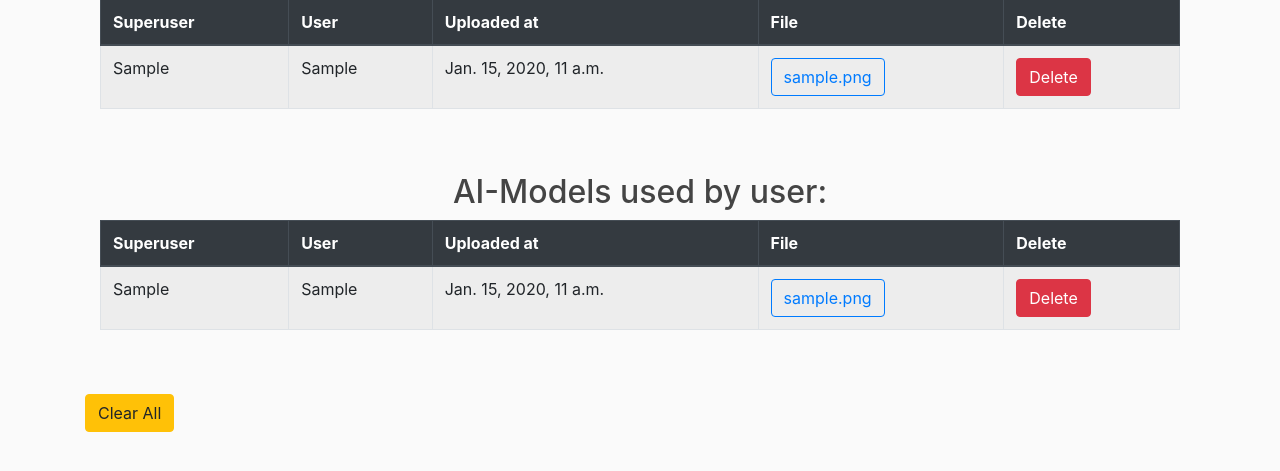
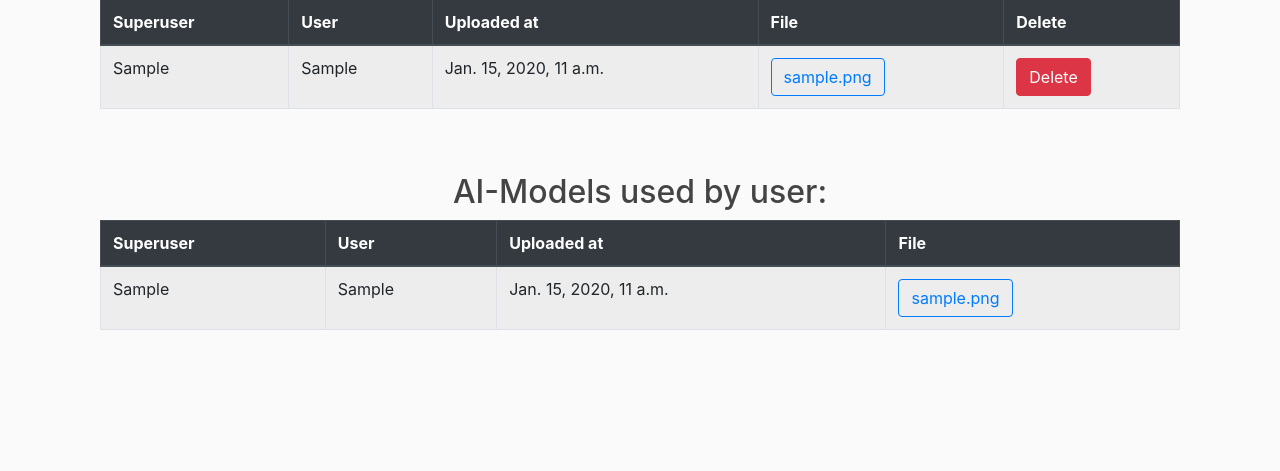
Before and after one commit to MrJoe25/jam-explanation-system, a Django app: page /personal_dashboard/ in a window 1280 px wide. Shown: the part 127-598 px from the top of the page. Run offline with Django 4.2, Linux system fonts and the light colour scheme; a user stored in the database is signed in; tables that the repository leaves empty hold one stand-in row (values such as "Sample post"); some libraries are stand-ins or nearby versions.

Commit message:
small changes

```diff
--- a/JAMes/usermanagement/templates/usermanagement/personal_dashboard.html
+++ b/JAMes/usermanagement/templates/usermanagement/personal_dashboard.html
@@ -48,7 +48,7 @@
                 <th>User</th>  <!-- Tabellenkopf für User. -->
                 <th>Uploaded at</th>  <!-- Tabellenkopf für Upload-Zeit. -->
                 <th>File</th>  <!-- Tabellenkopf für Datei. -->
-                <th>Delete</th>  <!-- Tabellenkopf für Löschen. -->
+                <!-- <th>Delete</th>   Tabellenkopf für Löschen. -->
             </tr>  <!-- Beendet die Tabellenzeile. -->
         </thead>  <!-- Beendet den Tabellenkopf. -->
 
@@ -59,31 +59,11 @@
                 <td>{{model.user}}</td>  <!-- Zeigt den Benutzer für das aktuelle Modell an. -->
                 <td>{{model.uploaded_at}}</td>  <!-- Zeigt das Upload-Datum für das aktuelle Modell an. -->
                 <td><a href="{% url 'xgexplain'%}?file={{model.file_name}}&current_user={{model.user}}&number_of_groups={{model.number_of_groups}}&ai_method={{model.ai_method}}" class="btn btn-outline-primary">{{model.model_file}}</a></td>  <!-- Erstellt einen Link, der zur Seite "xgexplain" führt und übergibt Parameter wie den Dateinamen, den aktuellen Benutzer, die Anzahl der Gruppen und die KI-Methode. -->
-                <td><a href="{% url 'usermanagement:delete_model' model.id %}" class="btn btn-danger">Delete</a></td> <!-- Erstellt einen Link, der zur Seite "delete_model" führt und übergibt die ID des aktuellen Modells. -->
             </tr>  <!-- Beendet die Tabellenzeile. -->
     {% endfor %}  <!-- Beendet die For-Schleife. -->
         </tbody>  <!-- Beendet den Tabellenkörper. -->
     </table>  <!-- Beendet die Tabelle. -->
 </div>  <!-- Beendet den Div-Container. -->
 <br>  <br />  <!-- Zwei Zeilenumbrüche für Abstand. -->
-<!-- Clear All Button -->
-<button type="button" class="btn btn-warning" data-toggle="modal" data-target="#clearAllModal">Clear All</button>
 
-<!-- Warning Modal -->
-<div class="modal fade" id="clearAllModal" tabindex="-1" role="dialog" aria-labelledby="clearAllModalLabel" aria-hidden="true">
-  <div class="modal-dialog" role="document">
-    <div class="modal-content">
-      <div class="modal-header">
-        <h5 class="modal-title" id="clearAllModalLabel">Warning</h5>
-      </div>
-      <div class="modal-body">
-        Are you sure you want to delete all files?
-      </div>
-      <div class="modal-footer">
-        <!-- Button to Open the Modal -->
-        <a href="{% url 'usermanagement:clear_all' %}" class="btn btn-danger">Clear All</a>
-      </div>
-    </div>
-  </div>
-</div>
 {% endblock %}  <!-- Beendet den "content" Block, der im Navbar-Template begonnen hat. -->
--- a/JAMes/usermanagement/urls.py
+++ b/JAMes/usermanagement/urls.py
@@ -8,6 +8,6 @@ urlpatterns = [  # Eine Liste von URL-Mustern, die dieser App zugeordnet sind
     # Ein URL-Muster, das die URL 'personal_dashboard' mit der View-Funktion 'personal_dashboard' in 'views' verbindet.
     # Der Name 'personal_dashboard' wird als Referenz für diese spezielle URL verwendet.
     path('delete_csv/<int:id>/', views.delete_csv, name='delete_csv'),
-    path('delete_model/<int:id>/', views.delete_model, name='delete_model'),
-    path('clear_all/', views.clear_all, name='clear_all'),
+    #path('delete_model/<int:id>/', views.delete_model, name='delete_model'),
+    #path('clear_all/', views.clear_all, name='clear_all'),
 ]
--- a/JAMes/usermanagement/views.py
+++ b/JAMes/usermanagement/views.py
@@ -90,6 +90,7 @@ def delete_csv(request, id):
         messages.warning(request, f'An error occurred while deleting the CSV file: {e}')
     return redirect('personal_dashboard')
 
+"""
 @login_required
 def delete_model(request, id):
     try:
@@ -126,3 +127,4 @@ def clear_all(request):
         messages.warning(request, f'An error occurred: {e}')
 
     return redirect('personal_dashboard')
+"""
```
